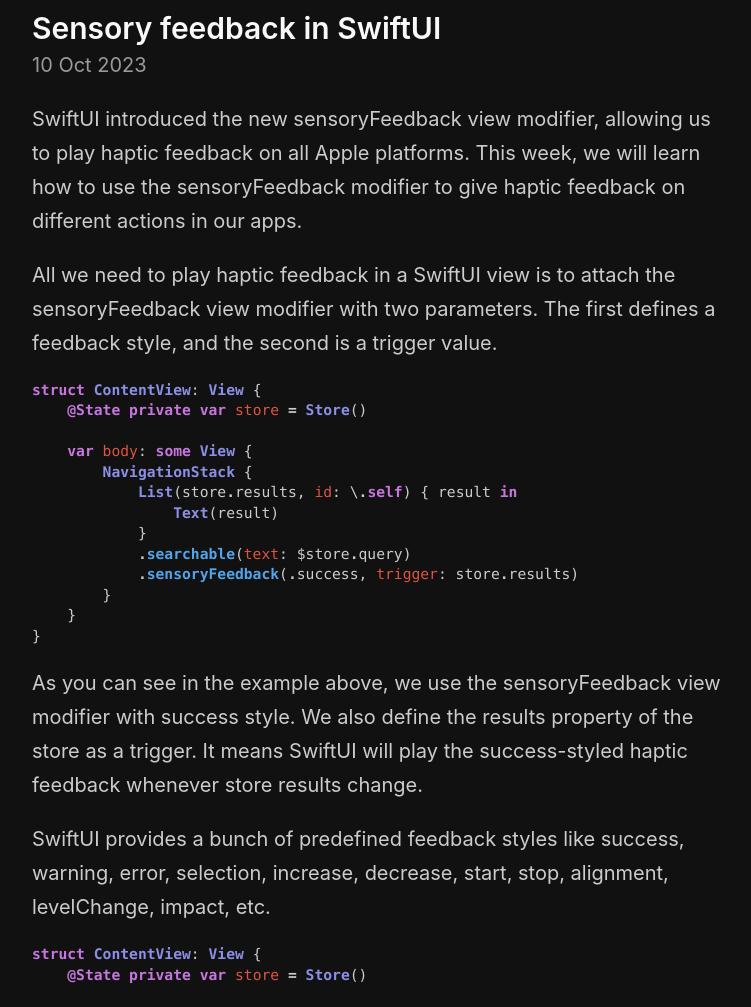
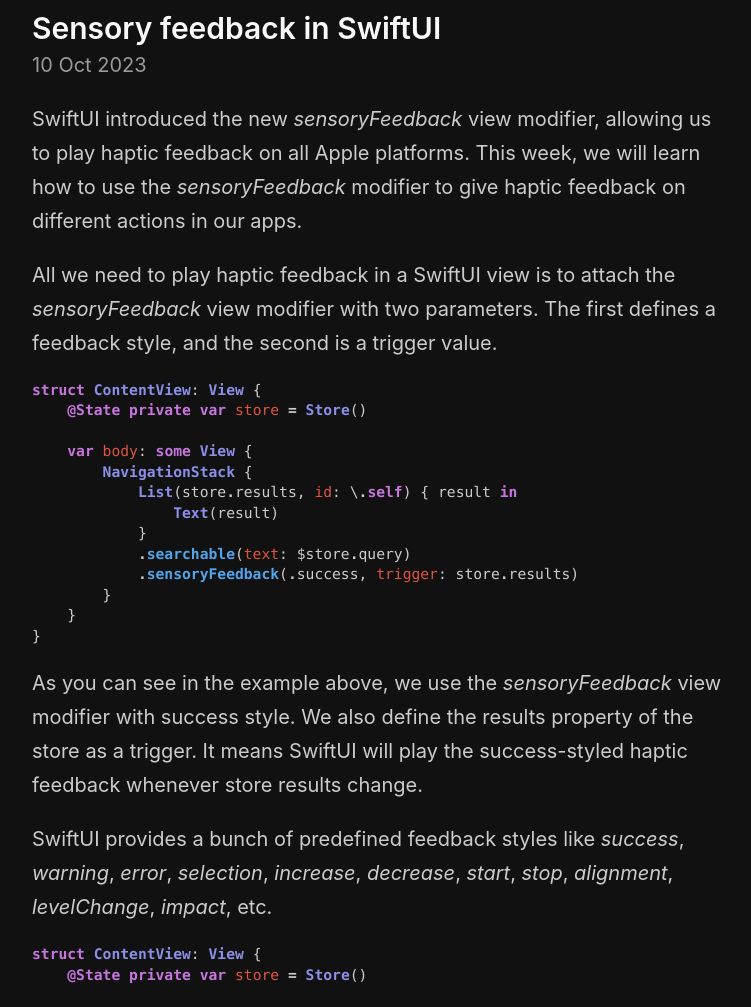
Before and after one commit to mecid/mecid.github.io, a Jekyll site: the page built from _posts/2023-10-10-sensory-feedback-in-swiftui.md, in a window 1280 px wide and 1400 px high. Shown: the part 174-1181 px from the top of the window, without its empty margins (258-1009 px from the left). Built offline with Jekyll 4.4.1, drawn with Linux system fonts in a browser that asks for light colours; some of the changed text lies outside the part shown.

Commit message:
sensory feedback post formatted

````diff
--- a/_posts/2023-10-10-sensory-feedback-in-swiftui.md
+++ b/_posts/2023-10-10-sensory-feedback-in-swiftui.md
@@ -3,9 +3,9 @@
 layout: post
 ---
 
-SwiftUI introduced the new sensoryFeedback view modifier, allowing us to play haptic feedback on all Apple platforms. This week, we will learn how to use the sensoryFeedback modifier to give haptic feedback on different actions in our apps.
+SwiftUI introduced the new *sensoryFeedback* view modifier, allowing us to play haptic feedback on all Apple platforms. This week, we will learn how to use the *sensoryFeedback* modifier to give haptic feedback on different actions in our apps.
 
-All we need to play haptic feedback in a SwiftUI view is to attach the sensoryFeedback view modifier with two parameters. The first defines a feedback style, and the second is a trigger value.
+All we need to play haptic feedback in a SwiftUI view is to attach the *sensoryFeedback* view modifier with two parameters. The first defines a feedback style, and the second is a trigger value.
 
 ```swift
 struct ContentView: View {
@@ -23,9 +23,9 @@
 }
 ```
 
-As you can see in the example above, we use the sensoryFeedback view modifier with success style. We also define the results property of the store as a trigger. It means SwiftUI will play the success-styled haptic feedback whenever store results change.
+As you can see in the example above, we use the *sensoryFeedback* view modifier with success style. We also define the results property of the store as a trigger. It means SwiftUI will play the success-styled haptic feedback whenever store results change.
 
-SwiftUI provides a bunch of predefined feedback styles like success, warning, error, selection, increase, decrease, start, stop, alignment, levelChange, impact, etc.
+SwiftUI provides a bunch of predefined feedback styles like *success*, *warning*, *error*, *selection*, *increase*, *decrease*, *start*, *stop*, *alignment*, *levelChange*, *impact*, etc.
 
 ```swift
 struct ContentView: View {
@@ -46,7 +46,7 @@
 }
 ```
 
-As you can see, the impact style allows us to tune the weight and intensity of the feedback. Remember that it is always better to use the predefined style and customize the haptic feedback for super custom cases.
+As you can see, the impact style allows us to tune the *weight* and *intensity* of the feedback. Remember that it is always better to use the predefined style and customize the haptic feedback for super custom cases.
 
 ```swift
 struct ContentView: View {
@@ -66,7 +66,7 @@
 }
 ```
 
-Another variant of the sensoryFeedback view modifier allows us to choose a particular feedback style depending on the trigger value. Here, we place success feedback whenever our store contains results and play error feedback whenever results are empty.
+Another variant of the *sensoryFeedback* view modifier allows us to choose a particular feedback style depending on the trigger value. Here, we place success feedback whenever our store contains results and play error feedback whenever results are empty.
 
 ```swift
 struct ContentView: View {
@@ -88,4 +88,4 @@
 
 SwiftUI also provides an option to define a condition on trigger value, deciding whenever it should play a predefined feedback style.
 
-This week, we learned how to use the new sensoryFeedback view modifier to play haptic feedback in our SwiftUI views. Remember that you shouldn't overwhelm the user with haptics. Use them to improve accessibility and significant task results.
+This week, we learned how to use the new *sensoryFeedback* view modifier to play haptic feedback in our SwiftUI views. Remember that you shouldn't overwhelm the user with haptics. Use them to improve accessibility and significant task results.
````
